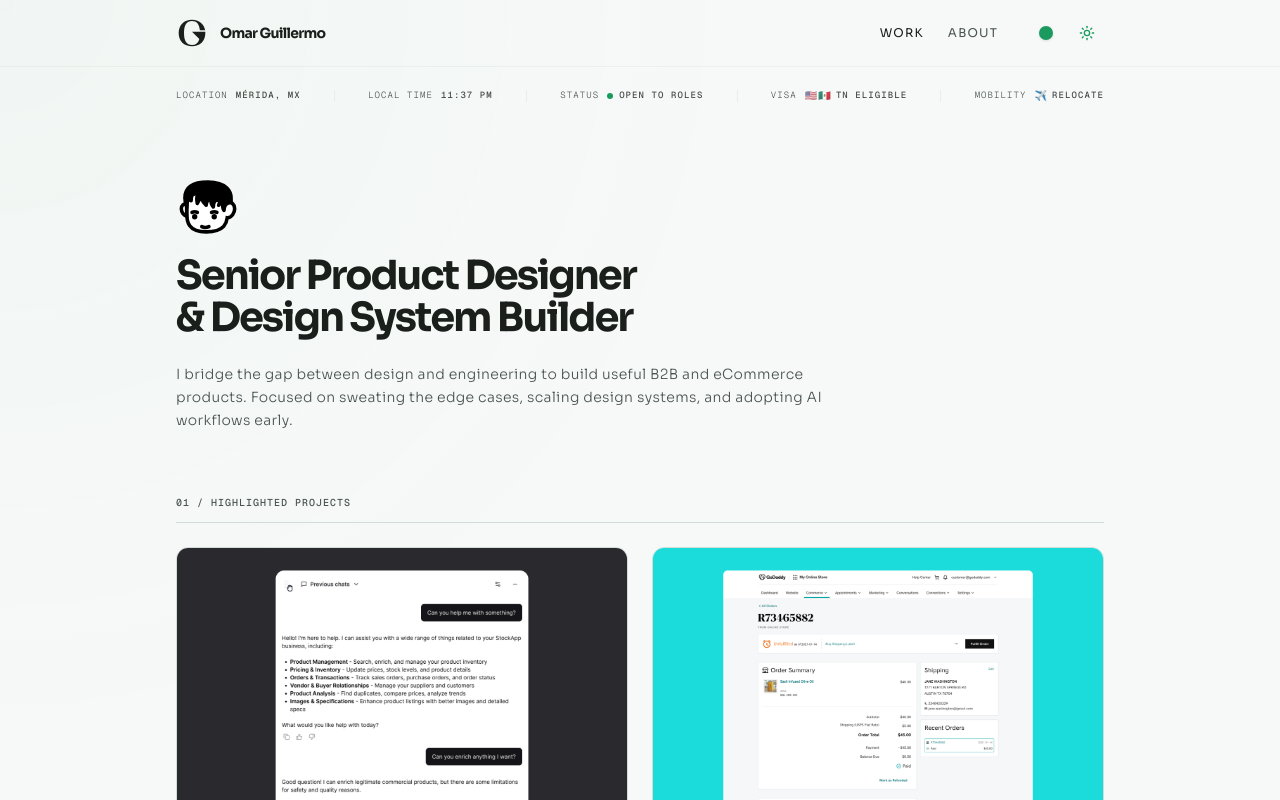
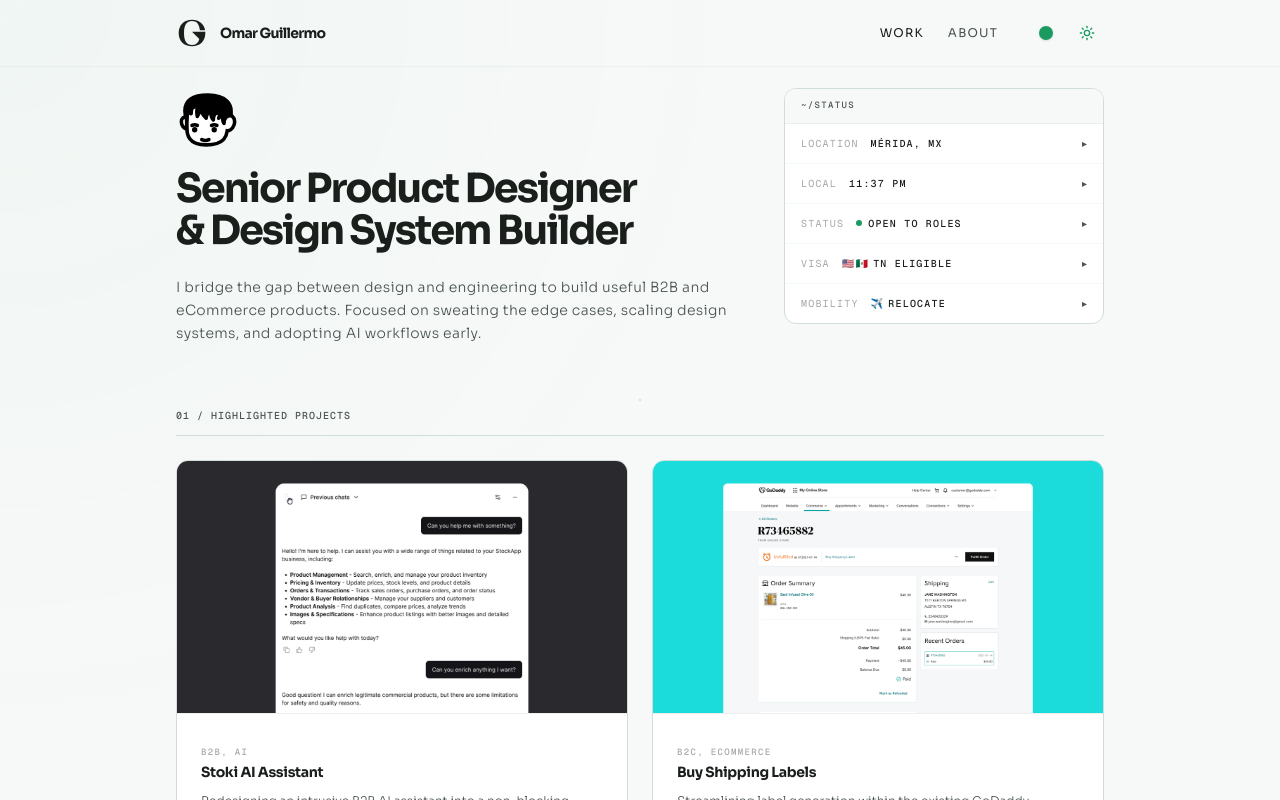
Before and after one commit to omguillermo/portfolio-gemini-v0, a Next.js app: page / in a window 1280 px wide. Shown: the top 800 px of the page. Built offline with nearby package versions, Linux system fonts and the light colour scheme.

Commit message:
feat(ui): implement new accordion StatusTerminal in hero section

```diff
--- a/app/page.tsx
+++ b/app/page.tsx
@@ -1,96 +1,27 @@
 "use client";
 
-import React, { useState, useEffect } from 'react';
+import React from 'react';
 import Link from 'next/link';
 import Image from 'next/image';
 import Reveal from '@/components/Reveal';
 import InteractiveDoodle from '@/components/InteractiveDoodle';
 import ProjectCard from '@/components/ProjectCard';
+import StatusTerminal from '@/components/StatusTerminal';
 
 export default function Portfolio() {
-  const [time, setTime] = useState<string>('');
-
-  useEffect(() => {
-    // Live clock logic for Mérida, MX
-    const updateTime = () => {
-      const now = new Date();
-      const formatter = new Intl.DateTimeFormat('en-US', {
-        timeZone: 'America/Merida',
-        hour: 'numeric',
-        minute: '2-digit',
-        hour12: true,
-      });
-      setTime(formatter.format(now));
-    };
-
-    updateTime();
-    const interval = setInterval(updateTime, 1000 * 30); // Update every 30s
-    return () => clearInterval(interval);
-  }, []);
 
   return (
     <div className="min-h-screen text-foreground font-sans antialiased selection:bg-selection-bg selection:text-selection-text">
       <div className="fixed inset-0 bg-[radial-gradient(circle_at_0%_0%,var(--brand),transparent_50%)] opacity-[0.03] pointer-events-none" />
 
       <main className="max-w-5xl mx-auto px-6 pt-20 pb-12 md:px-12 md:pt-[88px] md:pb-20 relative z-10">
-        {/* HUD Data Grid */}
-        <Reveal width="100%">
-          <div className="mb-10 md:mb-12 pb-6">
-            <div className="grid grid-cols-2 gap-y-3 sm:flex sm:flex-wrap md:flex-nowrap md:items-center md:justify-between gap-x-4 text-mono font-mono text-[9px] uppercase tracking-[0.12em] text-muted">
-              {/* Cell: Location */}
-              <div className="flex items-center gap-2">
-                <span className="text-muted font-light">LOCATION</span>
-                <span className="text-foreground/80 font-medium">Mérida, MX</span>
-              </div>
-
-              <div className="hidden md:block h-3 w-[1px] bg-border/40 shrink-0" />
-
-              {/* Cell: Time */}
-              <div className="flex items-center gap-2">
-                <span className="text-muted font-light">LOCAL TIME</span>
-                <span className="text-foreground/80 font-medium tabular-nums">{time}</span>
-              </div>
-
-              <div className="hidden md:block h-3 w-[1px] bg-border/40 shrink-0" />
-
-              {/* Cell: Status */}
-              <div className="flex items-center gap-2">
-                <span className="text-muted font-light">STATUS</span>
-                <div className="flex items-center gap-1.5">
-                  <span className="relative flex h-1.5 w-1.5">
-                    <span className="animate-ping absolute inline-flex h-full w-full rounded-full bg-brand opacity-75"></span>
-                    <span className="relative inline-flex rounded-full h-1.5 w-1.5 bg-brand"></span>
-                  </span>
-                  <span className="text-foreground/80 font-medium">Open to roles</span>
-                </div>
-              </div>
-
-              <div className="hidden md:block h-3 w-[1px] bg-border/40 shrink-0" />
-
-              {/* Cell: Visa */}
-              <div className="flex items-center gap-2">
-                <span className="text-muted font-light">VISA</span>
-                <span className="text-foreground/80 font-medium flex items-center gap-1">
-                  <span className="text-[10px]">🇺🇸🇲🇽</span> TN Eligible
-                </span>
-              </div>
-
-              <div className="hidden md:block h-3 w-[1px] bg-border/40 shrink-0" />
-
-              {/* Cell: Relocation */}
-              <div className="flex items-center gap-2">
-                <span className="text-muted font-light">MOBILITY</span>
-                <span className="text-foreground/80 font-medium flex items-center gap-1">
-                  <span className="text-[10px]">✈️</span> Relocate
-                </span>
-              </div>
-            </div>
-          </div>
-        </Reveal>
+        {/* Hero — 2-column layout */}
         <header className="mb-12 md:mb-16">
           <Reveal width="100%" overflow="visible">
+            <div className="grid grid-cols-1 md:grid-cols-[1fr_auto] gap-8 items-start">
+              {/* Left column: Doodle + Heading */}
               <div className="max-w-3xl space-y-4">
-              {/* Top Meta Row: Doodle */}
+                {/* Doodle */}
                 <div className="flex flex-row items-center gap-6">
                   <div className="w-16 h-16 shrink-0">
                     <InteractiveDoodle />
@@ -107,6 +38,10 @@
                     I bridge the gap between design and engineering to build useful B2B and eCommerce products. Focused on sweating the edge cases, scaling design systems, and adopting AI workflows early.
                   </p>
                 </div>
+              </div>
+
+              {/* Right column: Status Terminal */}
+              <StatusTerminal />
             </div>
           </Reveal>
         </header>
--- /dev/null
+++ b/components/StatusTerminal.tsx
@@ -0,0 +1,138 @@
+'use client';
+
+import React, { useState, useEffect } from 'react';
+import { motion, AnimatePresence } from 'framer-motion';
+
+interface StatusRow {
+  label: string;
+  value: React.ReactNode;
+  detail: string;
+}
+
+export default function StatusTerminal() {
+  const [openIndex, setOpenIndex] = useState<number | null>(null);
+  const [time, setTime] = useState<string>('');
+
+  useEffect(() => {
+    const updateTime = () => {
+      const now = new Date();
+      const formatter = new Intl.DateTimeFormat('en-US', {
+        timeZone: 'America/Merida',
+        hour: 'numeric',
+        minute: '2-digit',
+        hour12: true,
+      });
+      setTime(formatter.format(now));
+    };
+
+    updateTime();
+    const interval = setInterval(updateTime, 1000 * 30);
+    return () => clearInterval(interval);
+  }, []);
+
+  const rows: StatusRow[] = [
+    {
+      label: 'LOCATION',
+      value: 'Mérida, MX',
+      detail: 'CST timezone · Overlaps fully with US Central business hours.',
+    },
+    {
+      label: 'LOCAL',
+      value: <span className="tabular-nums">{time}</span>,
+      detail: 'Same working hours as Chicago, Dallas, Mexico City.',
+    },
+    {
+      label: 'STATUS',
+      value: (
+        <span className="flex items-center gap-1.5">
+          <span className="relative flex h-1.5 w-1.5">
+            <span className="animate-ping absolute inline-flex h-full w-full rounded-full bg-brand opacity-75" />
+            <span className="relative inline-flex rounded-full h-1.5 w-1.5 bg-brand" />
+          </span>
+          Open to roles
+        </span>
+      ),
+      detail: 'Seeking: Senior Product Designer, Design Systems Lead. Available immediately.',
+    },
+    {
+      label: 'VISA',
+      value: (
+        <span className="flex items-center gap-1">
+          <span className="text-[10px]">🇺🇸🇲🇽</span> TN Eligible
+        </span>
+      ),
+      detail: 'Mexican national. Sponsorship required for US roles, but TN visa is easier to process.',
+    },
+    {
+      label: 'MOBILITY',
+      value: (
+        <span className="flex items-center gap-1">
+          <span className="text-[10px]">✈️</span> Relocate
+        </span>
+      ),
+      detail: 'Open to remote, hybrid, or full relocation to the US.',
+    },
+  ];
+
+  const toggle = (index: number) => {
+    setOpenIndex((prev) => (prev === index ? null : index));
+  };
+
+  return (
+    <div className="bg-surface border border-border rounded-xl overflow-hidden w-full md:w-[320px] shrink-0">
+      {/* Terminal top bar (Darker chrome background) */}
+      <div className="flex items-center px-4 py-2.5 bg-background border-b border-border/40">
+        <span className="text-mono font-mono text-[9px] uppercase tracking-[0.15em] text-muted select-none">
+          ~/status
+        </span>
+      </div>
+
+      {/* Accordion rows */}
+      <div>
+        {rows.map((row, index) => (
+          <div
+            key={row.label}
+            className={index < rows.length - 1 ? 'border-b border-border/20' : ''}
+          >
+            <button
+              onClick={() => toggle(index)}
+              className="w-full flex items-center justify-between px-4 py-3 text-left cursor-pointer group"
+            >
+              <div className="flex items-center gap-3 text-mono font-mono text-[10px] uppercase tracking-[0.12em] min-w-0">
+                {/* Labels are dim, values are high contrast */}
+                <span className="text-muted/50 shrink-0 font-normal">{row.label}</span>
+                <span className="text-foreground font-medium truncate">{row.value}</span>
+              </div>
+              <motion.span
+                className="text-muted text-[10px] ml-2 shrink-0"
+                animate={{ rotate: openIndex === index ? 90 : 0 }}
+                transition={{ duration: 0.2, ease: 'easeInOut' }}
+              >
+                ▸
+              </motion.span>
+            </button>
+
+            <AnimatePresence initial={false}>
+              {openIndex === index && (
+                <motion.div
+                  key="detail"
+                  initial={{ height: 0, opacity: 0 }}
+                  animate={{ height: 'auto', opacity: 1 }}
+                  exit={{ height: 0, opacity: 0 }}
+                  transition={{ duration: 0.3, ease: 'easeInOut' }}
+                  className="overflow-hidden"
+                >
+                  <div className="bg-background px-4 py-3 border-t border-border/10">
+                    <p className="text-small text-muted max-w-[280px] leading-relaxed font-light">
+                      {row.detail}
+                    </p>
+                  </div>
+                </motion.div>
+              )}
+            </AnimatePresence>
+          </div>
+        ))}
+      </div>
+    </div>
+  );
+}
```
Lines whose indentation alone changed are shown as unchanged.
